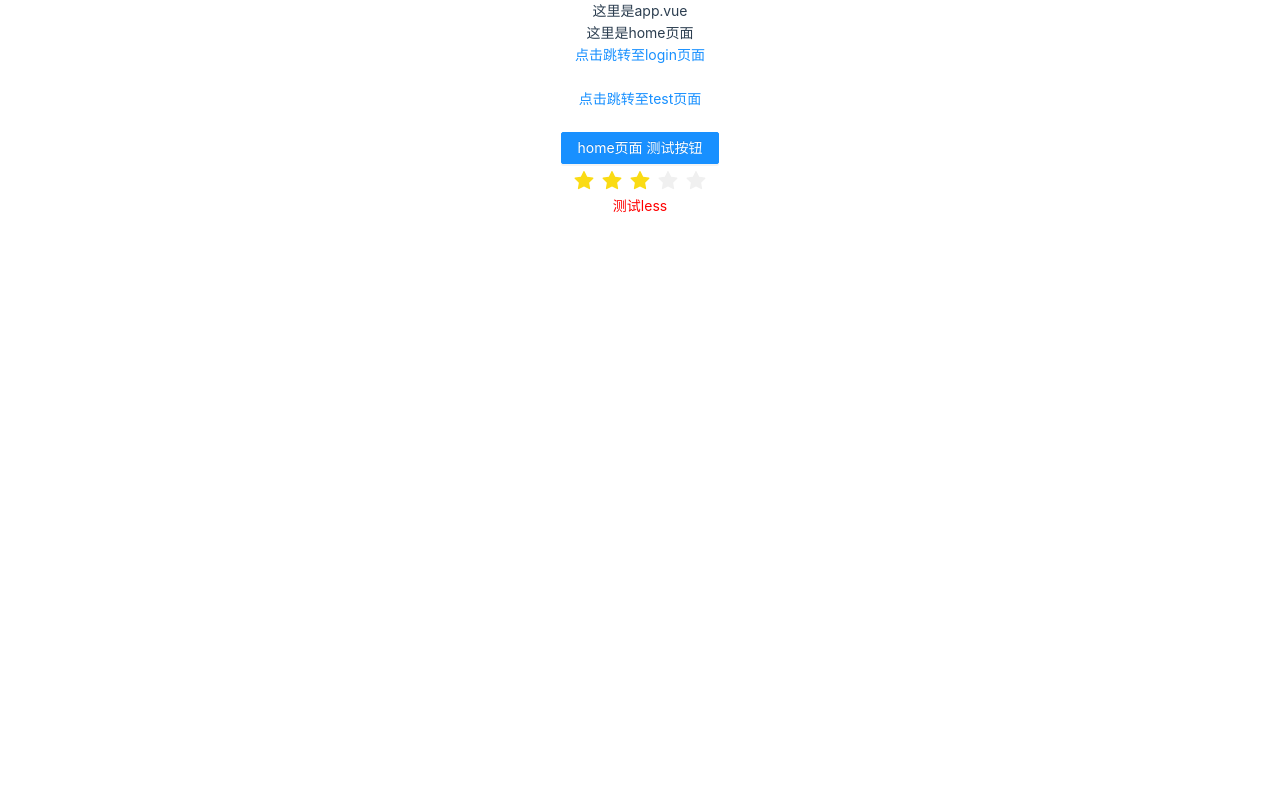
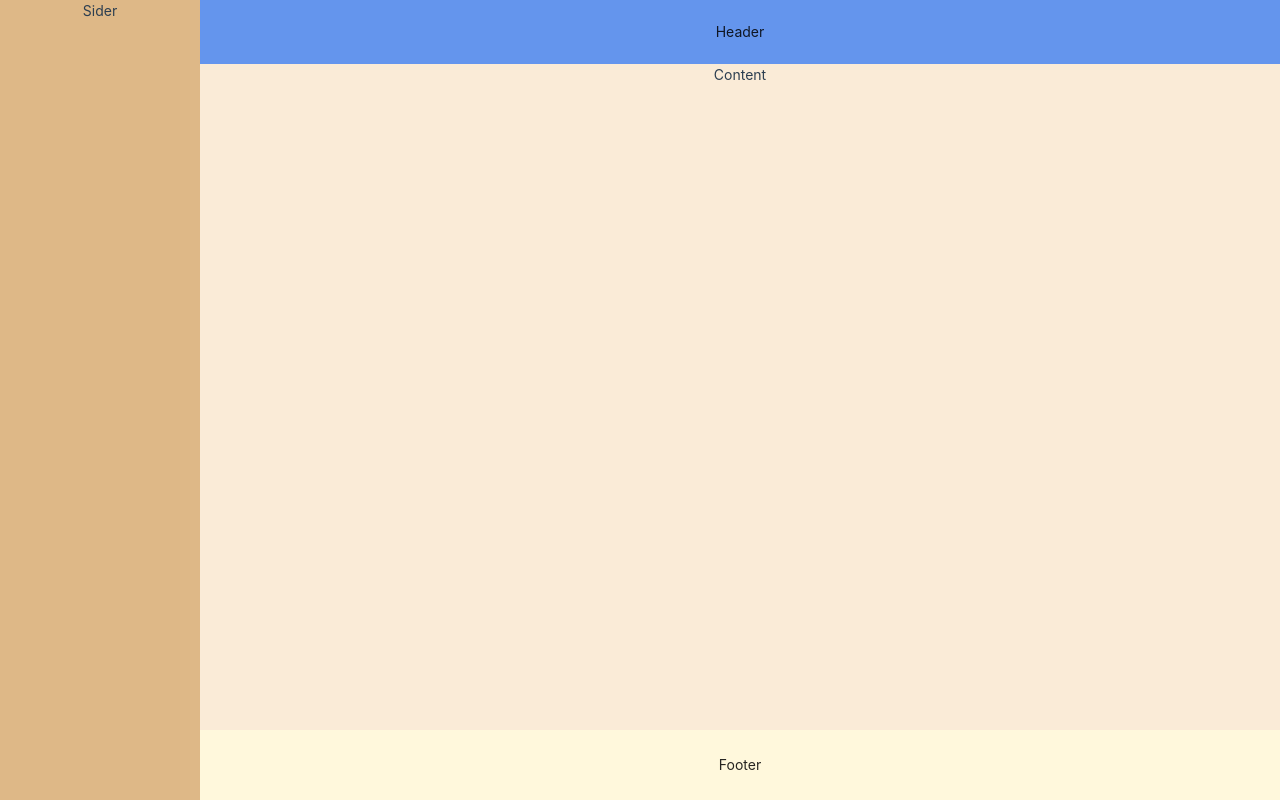
Before and after one commit to zmb4973992/pmis-frontend-ts, a Vue app: page / in a window 1280 px wide. Built offline with nearby package versions, Linux system fonts and the light colour scheme.

Commit message:
revised at home

```diff
--- a/package.json
+++ b/package.json
@@ -18,6 +18,7 @@
     "vue-router": "^4.1.0"
   },
   "devDependencies": {
+    "@arco-design/web-vue": "^2.32.1",
     "@types/node": "^18.0.3",
     "@vitejs/plugin-vue": "^2.3.3",
     "typescript": "^4.5.4",
--- a/src/App.vue
+++ b/src/App.vue
@@ -1,5 +1,4 @@
 <template>
-  <div>这里是app.vue</div>
   <router-view/>
 </template>
 
--- a/src/main.ts
+++ b/src/main.ts
@@ -2,13 +2,12 @@ import {createApp} from 'vue'
 import App from '@/App.vue'
 import router from "@/router";
 import store from "@/store";
-import {Button, Rate} from 'ant-design-vue';
+import Antd from 'ant-design-vue';
 import 'ant-design-vue/dist/antd.css';
 // import './permission';
 
 const app = createApp(App)
 app.use(router)
     .use(store)
-    .use(Button)
-    .use(Rate)
+    .use(Antd)
     .mount('#app')
--- a/src/pages/home.vue
+++ b/src/pages/home.vue
@@ -1,21 +1,15 @@
 <template>
-  这里是home页面
-  <br />
-  <router-link :to="{name:'login'}">点击跳转至login页面</router-link>
-  <br /><br />
-  <router-link :to="{name:'test'}">点击跳转至test页面</router-link>
-  <br /><br />
-
-  <a-button type="primary" @click="jump">home页面 测试按钮</a-button>
-  <div>
-  <a-rate v-model:value="value"/>
-  </div>
-    <div class="test">测试less</div>
-  <br /><br />
-  <router-view/>
+  <a-layout class="layout">
 
 
+    <a-layout-sider>Sider</a-layout-sider>
+    <a-layout>
+      <a-layout-header>Header</a-layout-header>
+      <a-layout-content>Content</a-layout-content>
+      <a-layout-footer>Footer</a-layout-footer>
+    </a-layout>
 
+  </a-layout>
 
 
 </template>
@@ -42,7 +36,22 @@ const jump = () => {
 </script>
 
 <style scoped lang="less">
-.test {
-  color: red;
+.layout {
+  height: 100vh;
+}
+.ant-layout-sider {
+  background: burlywood;
+}
+
+.ant-layout-header {
+  background: cornflowerblue;
+}
+
+.ant-layout-content {
+  background: antiquewhite;
+}
+
+.ant-layout-footer {
+  background: cornsilk ;
 }
 </style>
```
Also changed, not shown: 1 other file (tests, documents, lock files or other folders).
